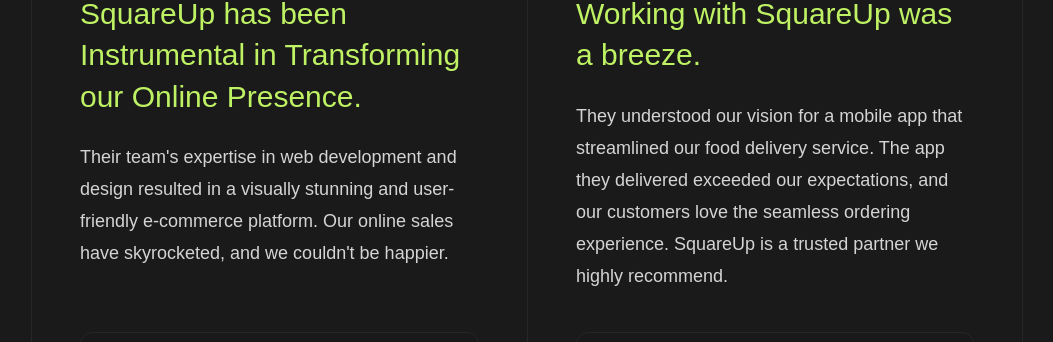
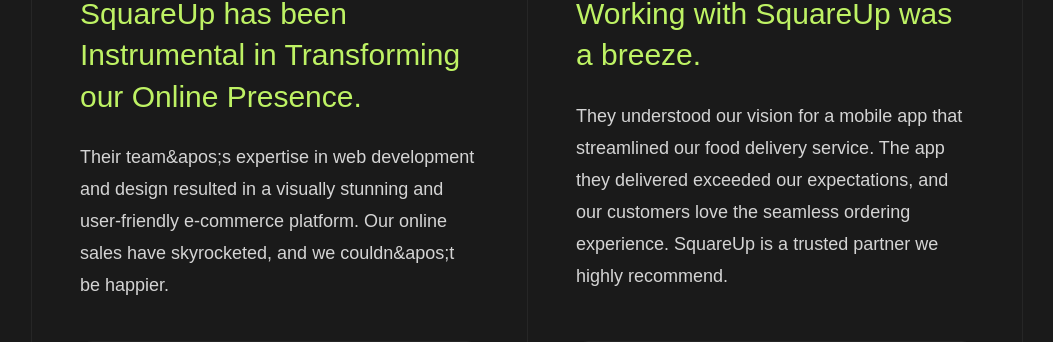
Before and after one commit to FR-Rifat/My-First-Website, a Next.js app: page / in a window 1280 px wide. Shown: the part 3829-4171 px from the top of the page, without its empty margins (113-1166 px from the left). Built offline with nearby package versions, Linux system fonts and the light colour scheme.

Commit message:
fix: update HTML entities in testimonials for proper rendering

```diff
--- a/src/app/_components/Testimonials.tsx
+++ b/src/app/_components/Testimonials.tsx
@@ -7,7 +7,7 @@
     title:
       "SquareUp has been Instrumental in Transforming our Online Presence.",
     description:
-      "Their team's expertise in web development and design resulted in a visually stunning and user-friendly e-commerce platform. Our online sales have skyrocketed, and we couldn't be happier.",
+      "Their team&apos;s expertise in web development and design resulted in a visually stunning and user-friendly e-commerce platform. Our online sales have skyrocketed, and we couldn&apos;t be happier.",
     name: "John Smith",
     role: "CEO of Chic Boutique",
     image: "/image/client-1.png",
@@ -42,7 +42,7 @@
 
             <p className="mx-auto mt-4 max-w-4xl text-lg leading-8 text-neutral-300">
               At SquareUp, we take pride in delivering exceptional digital
-              products and services that drive success for our clients. Here's
+              products and services that drive success for our clients. Here&apos;s
               what some of our satisfied clients have to say.
             </p>
           </div>
```
